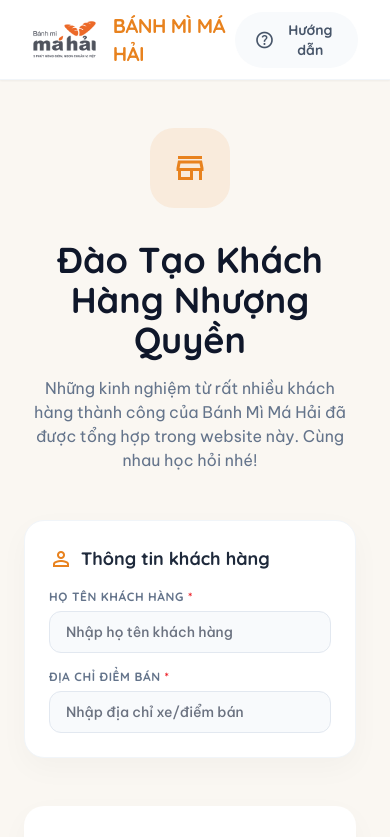
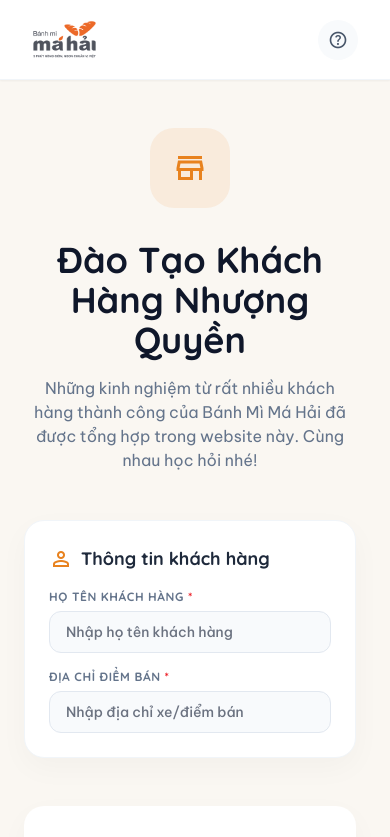
Before and after one commit to daotaobmmh-cmd/edu-banhmimahai-web, a plain HTML site: page nhuongquyen/index.html in a window 390 px wide. Shown: the top 837 px of the page. Drawn offline with nearby package versions, Linux system fonts and the light colour scheme.

Commit message:
style(header): optimize header elements size and hide brand text on mobile layout for better responsiveness

```diff
--- a/nhuongquyen/index.html
+++ b/nhuongquyen/index.html
@@ -142,16 +142,16 @@
     <header class="flex justify-between items-center px-8 h-20 w-full fixed top-0 left-0 z-50 bg-white border-b border-slate-100 shadow-sm">
         <div class="flex items-center gap-3">
             <img src="/nhuongquyen/logo.png" class="h-10 w-auto object-contain" alt="Logo Má Hải" />
-            <h1 @click="currentView = 'gate'" tabindex="0" class="font-bold text-xl tracking-tight text-primary cursor-pointer font-quicksand focus-visible:ring-2 focus-visible:ring-secondary focus-visible:outline-none rounded-lg p-1">BÁNH MÌ MÁ HẢI</h1>
+            <h1 @click="currentView = 'gate'" tabindex="0" class="hidden sm:block font-bold text-xl tracking-tight text-primary cursor-pointer font-quicksand focus-visible:ring-2 focus-visible:ring-secondary focus-visible:outline-none rounded-lg p-1">BÁNH MÌ MÁ HẢI</h1>
         </div>
         <nav class="hidden md:flex gap-10 absolute left-1/2 -translate-x-1/2">
             <button :class="currentView === 'study' ? 'text-primary border-b-2 border-primary' : 'text-slate-500 hover:text-primary'" @click="startStudy()" class="font-quicksand font-bold pb-1 transition-all focus-visible:ring-2 focus-visible:ring-secondary focus-visible:outline-none rounded-lg">Luyện tập</button>
             <button :class="currentView === 'test' ? 'text-primary border-b-2 border-primary' : 'text-slate-500 hover:text-primary'" @click="startTest()" class="font-quicksand font-bold pb-1 transition-all focus-visible:ring-2 focus-visible:ring-secondary focus-visible:outline-none rounded-lg">Thi chính thức</button>
         </nav>
         <div class="flex items-center">
-            <button @click="showGuide = true" class="flex items-center gap-2 px-5 py-2 rounded-full bg-slate-50 text-slate-600 hover:bg-slate-100 transition-all font-quicksand font-bold text-sm focus-visible:ring-2 focus-visible:ring-secondary focus-visible:outline-none">
+            <button @click="showGuide = true" class="flex items-center justify-center gap-2 w-10 h-10 md:w-auto md:h-auto md:px-5 md:py-2 rounded-full bg-slate-50 text-slate-600 hover:bg-slate-100 transition-all font-quicksand font-bold text-sm focus-visible:ring-2 focus-visible:ring-secondary focus-visible:outline-none" aria-label="Hướng dẫn">
                 <span class="material-symbols-outlined text-[20px] flex-shrink-0 w-5 h-5 flex items-center justify-center">help</span>
-                <span>Hướng dẫn</span>
+                <span class="hidden md:inline">Hướng dẫn</span>
             </button>
         </div>
     </header>
```
